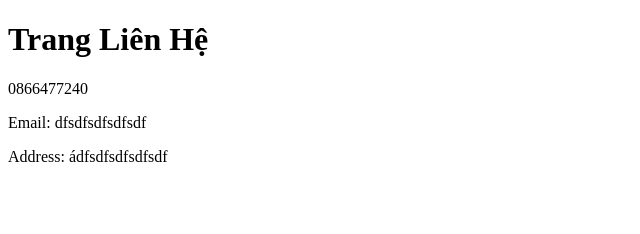
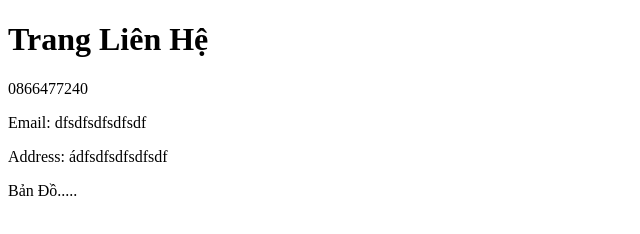
Before and after one commit to Tuanthien123456/be-shop-online, a plain HTML site: page contact.html in a window 1280 px wide. Shown: the full height of the page, 0-640 px from the left. Drawn offline with Linux system fonts and the light colour scheme.

Commit message:
Update Contact

```diff
--- a/contact.html
+++ b/contact.html
@@ -11,5 +11,6 @@
     <p>0866477240</p>
     <p>Email: dfsdfsdfsdfsdf</p>
     <p>Address: ádfsdfsdfsdfsdf</p>
+    <p>Bản Đồ.....</p>
 </body>
 </html>
```
